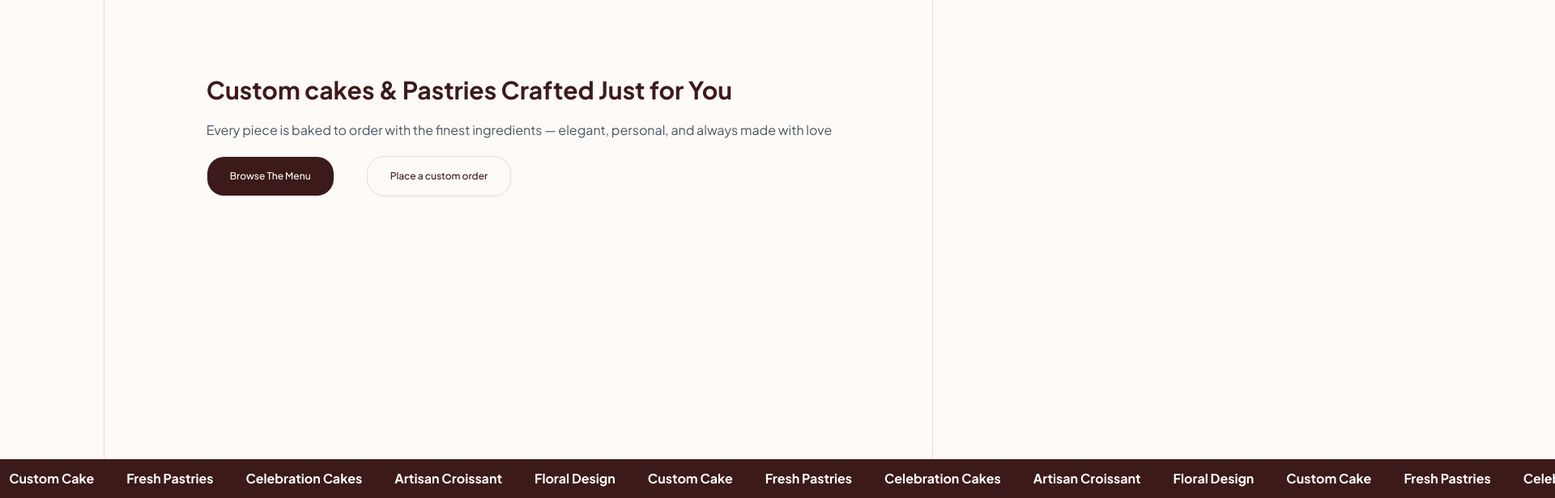
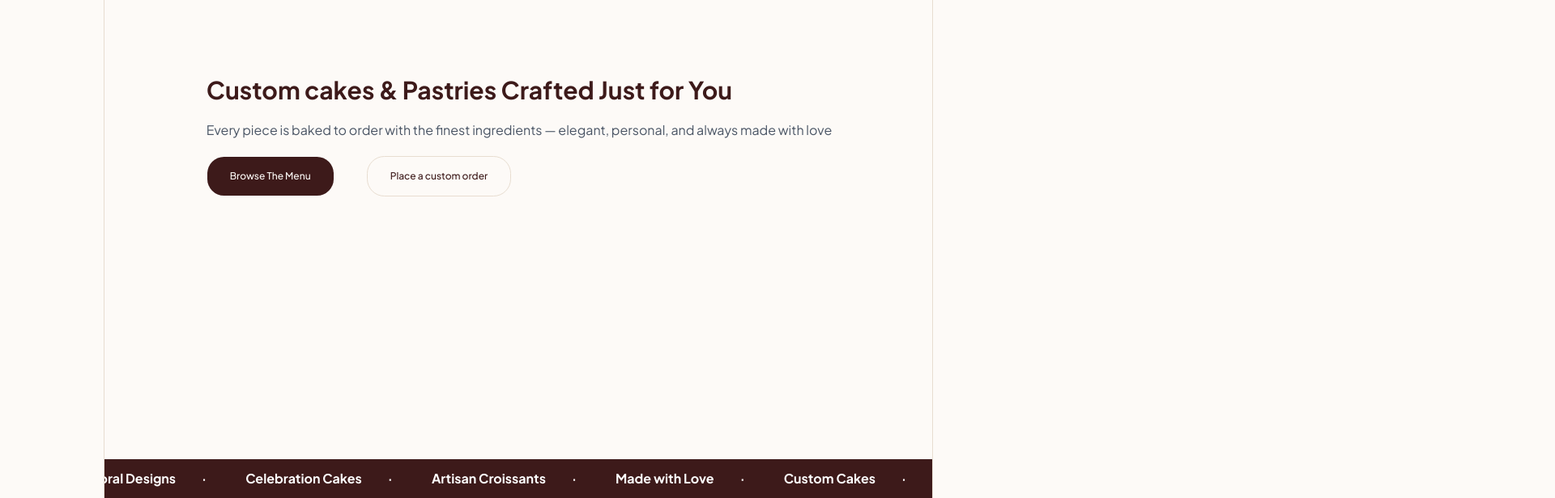
Before and after one commit to UKRIDA-Developer-Team/mencoba-serius, a Next.js app: page / in a window 1280 px wide. Shown: the part 296-912 px from the top of the page at 81% size, 1920 px wide, since content can reach past the window. Built offline with nearby package versions, Linux system fonts and the light colour scheme.

Commit message:
feat(marquee): Add looping marquee

```diff
--- a/app/globals.css
+++ b/app/globals.css
@@ -156,11 +156,36 @@
   }
 
   @keyframes marquee {
-    0% { transform: translateX(0%); }
-    100% { transform: translateX(-50%); }
+    0% {
+      transform: translateX(0)
+    }
+    100% {
+      transform: translateX(-100%)
+    }
+  }
+
+  @keyframes swap {
+    0%, 50% {
+      left: 0%;
+    }
+    50.01%,
+    100% {
+      left: 100%;
+    }
   }
 
   .animate-marquee {
-    animation: marquee 10s linear infinite;
+    animation: marquee 25s linear infinite;
+    display: inline-block;
+  }
+
+  .item-collection-1 {
+    position: relative;
+    left: 0%;
+    animation: swap 25s linear infinite;
+  }
+
+  .item-1, .item-2 {
+    display: inline-block;
   }
 }
--- a/app/page.tsx
+++ b/app/page.tsx
@@ -3,9 +3,9 @@ import Marquee from "@/components/ui/marquee";
 
 export default function Home() {
   return (
-    <div className="flex flex-col items-center justify-center md:w-5xl mx-auto border-x border-success">
+    <div className="flex flex-col items-center justify-center md:w-5xl mx-auto border-x border-success overflow-hidden">
       <HeroSection />
-        <Marquee />
+      <Marquee />
     </div>
   );
 }
--- a/components/ui/marquee.tsx
+++ b/components/ui/marquee.tsx
@@ -1,29 +1,38 @@
 "use client";
 
-import { cn } from "@/lib/utils"
+const PromotionalText = [
+    "Custom Cakes",
+    "Fresh Pastries",
+    "Made to Order",
+    "Floral Designs",
+    "Celebration Cakes",
+    "Artisan Croissants",
+    "Made with Love",
+];
 
-const PromotionalText = [
-    "Floral Design",
-    "Custom Cake",
-    "Fresh Pastries",
-    "Celebration Cakes",
-    "Artisan Croissant",
-    "Floral Design",
-    "Custom Cake",
-    "Fresh Pastries",
-    "Celebration Cakes",
-    "Artisan Croissant"
-];
+function TrackContent({className=""}) {
+    return (
+        <>
+            {PromotionalText.map((item, i) => (
+                <span key={i} className={`flex items-center gap-8 px-6 text-white font-bold whitespace-nowrap ${className}`}>
+                    {item}
+                    <span className="select-none">·</span>
+                </span>
+            ))}
+        </>
+    );
+}
 
 export default function Marquee() {
     return (
-        <div className="overflow-hidden bg-primary py-3">
-            <div className="flex gap-10">
-                {[...PromotionalText, ...PromotionalText].map((item, i) => (
-                    <div key={i} className="whitespace-nowrap">
-                        <span className="text-white font-bold">{item}</span>
-                    </div>
-                ))}
+        <div className="overflow-hidden bg-primary py-3 m-auto">
+            <div className="flex w-max animate-marquee">
+                <span className="item-collection-1 flex items-center">
+                    <TrackContent className="item-1"/>
+                </span>
+                <span className="flex items-center">
+                    <TrackContent className="item-2"/>
+                </span>
             </div>
         </div>
     );
```
